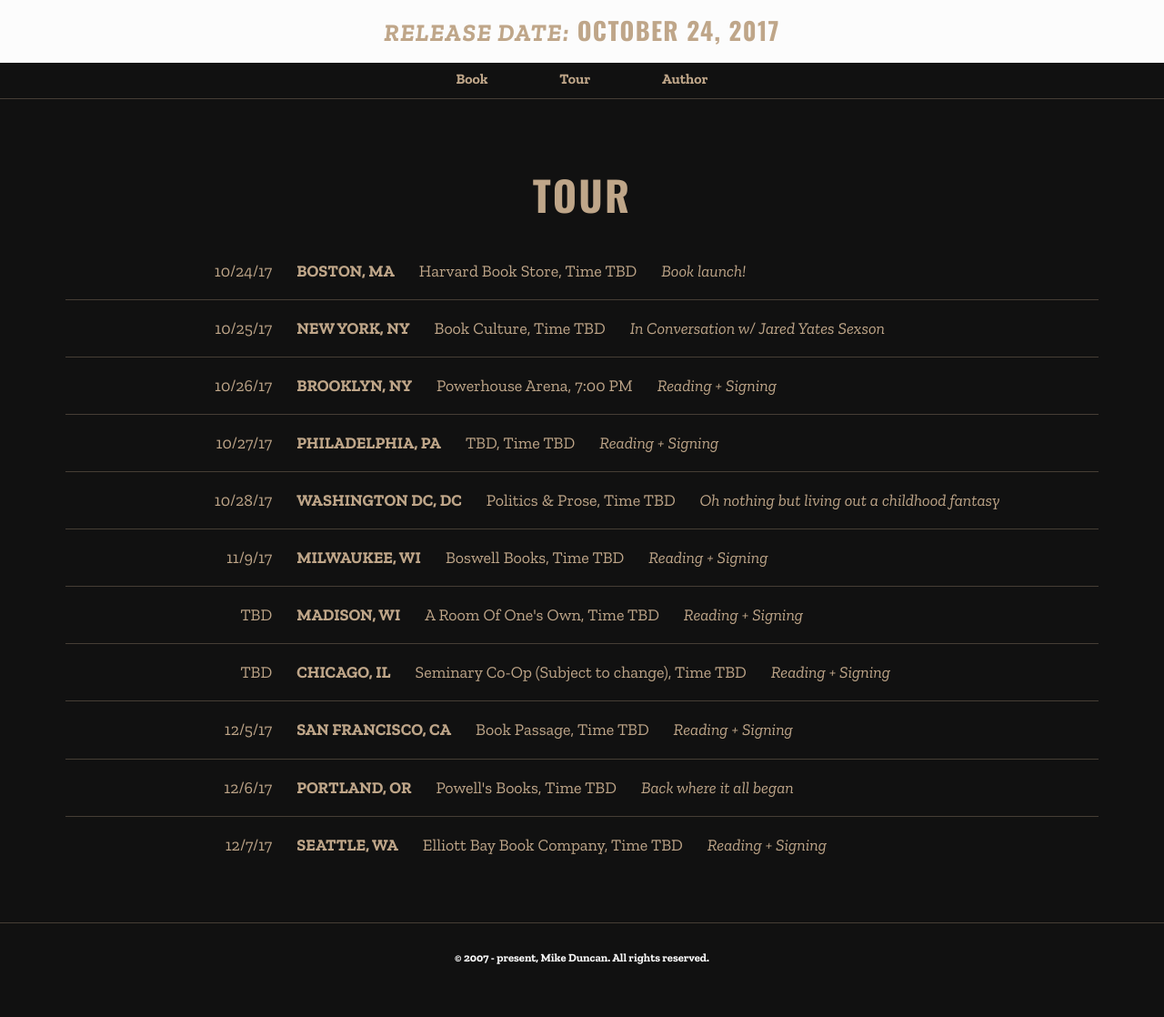
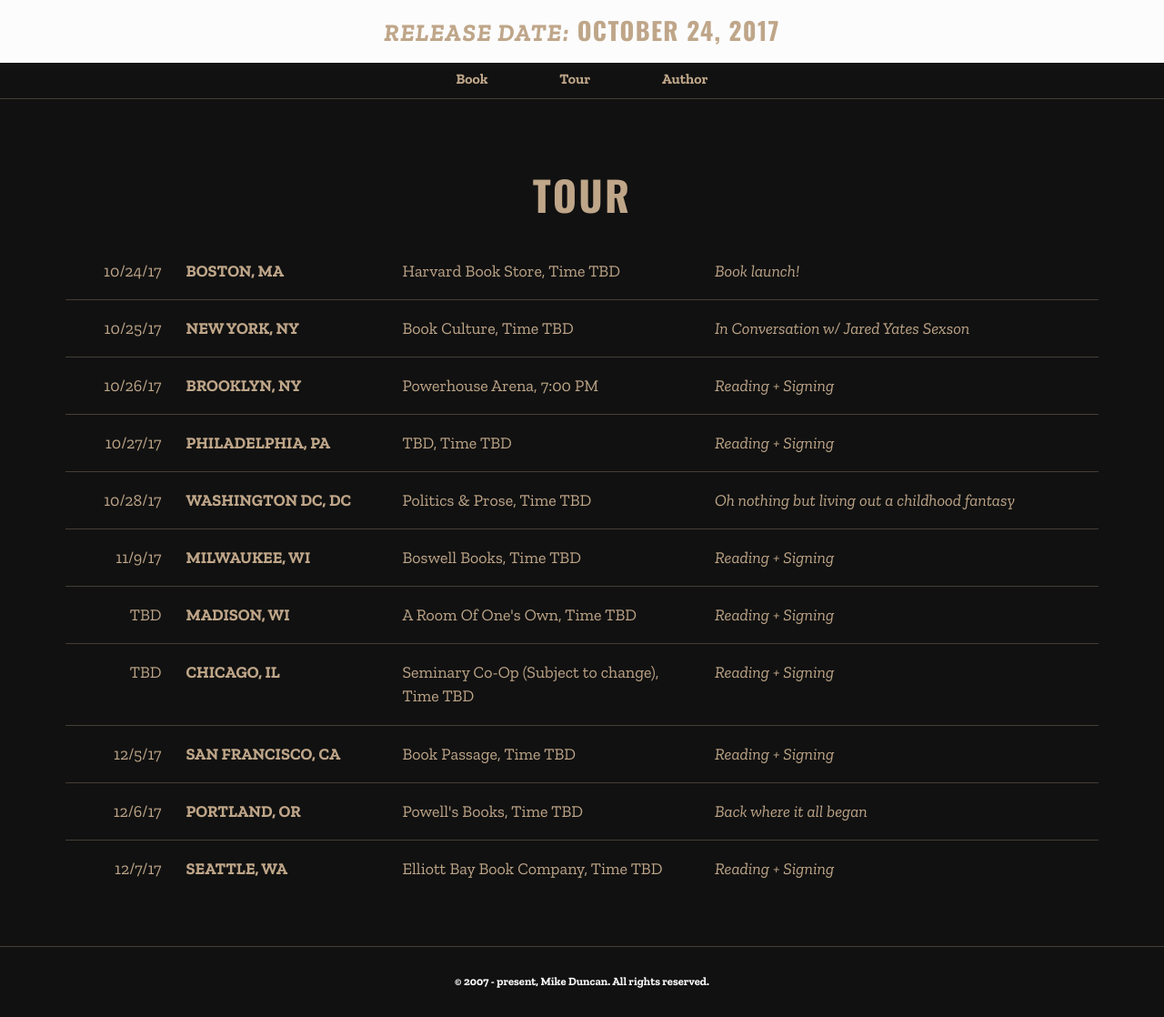
Before and after one commit to Brandi-Duncan/thestormbeforethestorm.com, a Jekyll site: the page built from tour.html, in a window 1280 px wide. Shown: the whole page at 91% size. Built offline with Jekyll 4.4.1, drawn with Linux system fonts in a browser that asks for light colours; before the commit the page ends 1092 px from its top, so only the background shows below that.

Commit message:
adds width values for segments of tour stops

```diff
--- a/lib/css/_tour.scss
+++ b/lib/css/_tour.scss
@@ -30,6 +30,7 @@
 
     @media screen and (min-width: 769px) {
         text-align: right;
+        width: 10%;
       }
 }
 
@@ -38,15 +39,28 @@
     text-align: left;
     text-transform: uppercase;
     margin-right: 1.5em;
+
+    @media screen and (min-width: 769px) {
+        width: 20%;
+      }
 }
 
 .tour__venue {
     margin-right: 1.5em;
     text-align: left;
+
+    @media screen and (min-width: 769px) {
+        margin-bottom: 1em;
+        width: 30%;
+      }
 }
 
 .tour__info {
     font-style: italic;
     text-align: left;
     margin-bottom: 1em;
+
+    @media screen and (min-width: 769px) {
+        width: 40%;
+      }
 }
```
